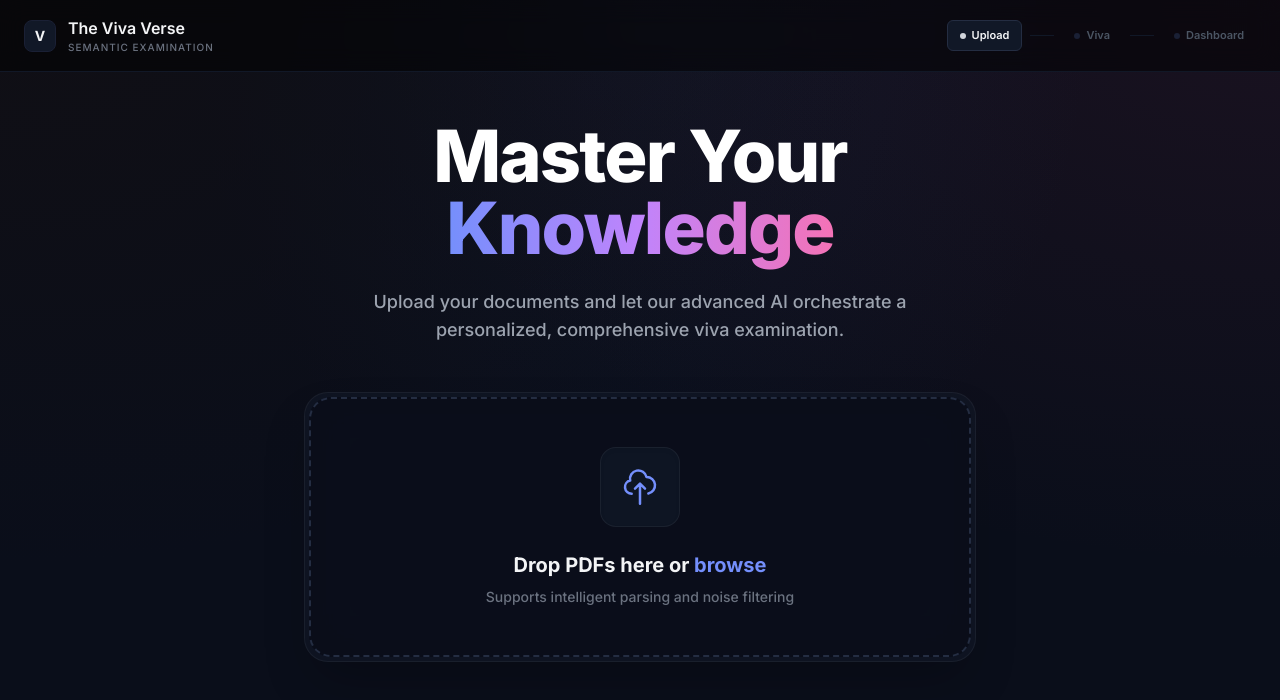
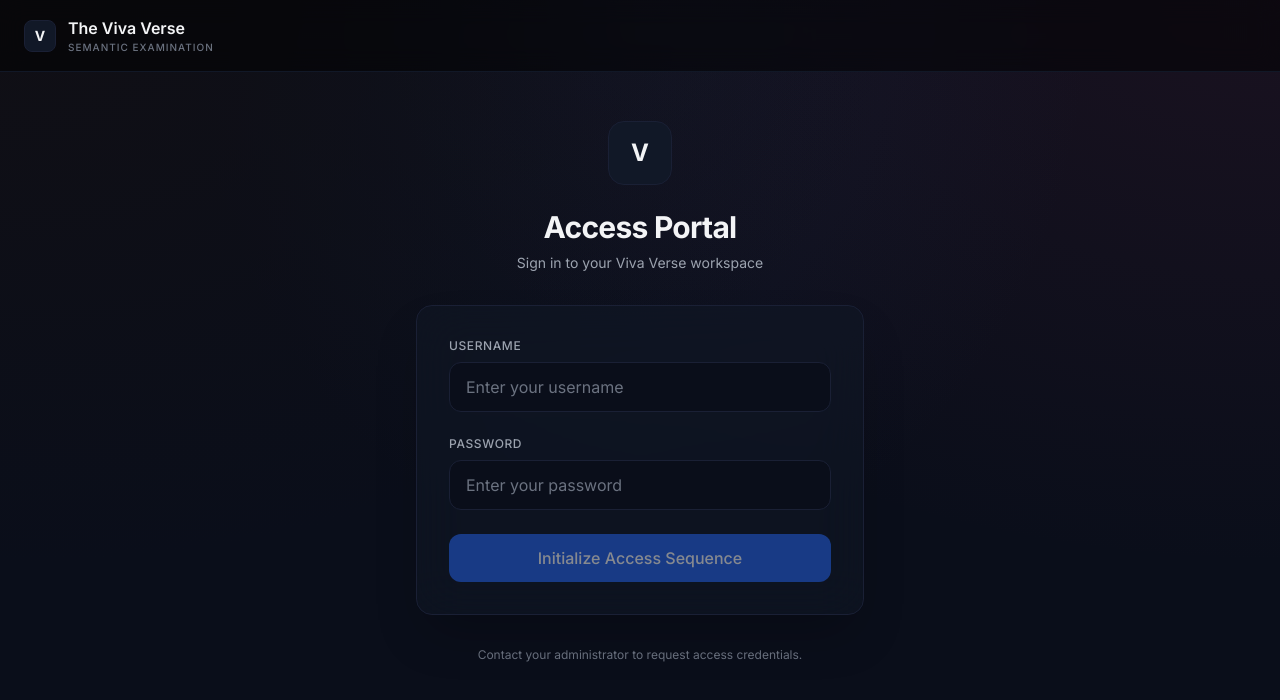
Before and after one commit to Harsh10022004/viva-verse, a React (Vite) app in the folder frontend/: page / in a window 1280 px wide. Shown: the top 700 px of the page. Built offline with nearby package versions, Linux system fonts and the light colour scheme.

Commit message:
feat(frontend): wire auth state into dashboard and app shell

```diff
--- a/frontend/src/App.jsx
+++ b/frontend/src/App.jsx
@@ -1,17 +1,56 @@
-import { useState } from 'react'
+import { useState, useEffect } from 'react'
 import UploadView from './components/UploadView'
 import VivaTerminal from './components/VivaTerminal'
 import Dashboard from './components/Dashboard'
 import Toast from './components/Toast'
+import LoginView from './components/LoginView'
+import HistoryView from './components/HistoryView'
 
 const API = 'http://localhost:8000/api/v1'
 
 function App() {
-    const [view, setView] = useState('upload') // 'upload' | 'viva' | 'dashboard'
+    const [view, setView] = useState('login') // 'login' | 'upload' | 'viva' | 'dashboard' | 'history'
     const [sessionId, setSessionId] = useState(null)
     const [questions, setQuestions] = useState([])
     const [analytics, setAnalytics] = useState(null)
     const [toasts, setToasts] = useState([])
+    const [token, setToken] = useState(localStorage.getItem('token') || null)
+    const [user, setUser] = useState(null)
+
+    useEffect(() => {
+        if (token) {
+            // Verify token / get me
+            fetch(`${API}/auth/me`, {
+                headers: { 'Authorization': `Bearer ${token}` }
+            })
+            .then(res => res.ok ? res.json() : Promise.reject())
+            .then(data => {
+                setUser(data);
+                if(view === 'login') setView('upload');
+            })
+            .catch(() => {
+                handleLogout();
+            });
+        } else {
+            setView('login');
+        }
+    }, [token]);
+
+    const handleLogin = (newToken, userData) => {
+        localStorage.setItem('token', newToken);
+        setToken(newToken);
+        setUser(userData);
+        setView('upload');
+    };
+
+    const handleLogout = () => {
+        localStorage.removeItem('token');
+        setToken(null);
+        setUser(null);
+        setView('login');
+        setSessionId(null);
+        setAnalytics(null);
+    };
 
     const addToast = (message, type = 'info') => {
         const id = Date.now()
@@ -41,6 +80,11 @@ function App() {
         setAnalytics(null)
     }
 
+    const handleReviewSession = (sessionData) => {
+        setAnalytics(sessionData);
+        setView('dashboard');
+    }
+
     return (
         <div className="min-h-screen relative">
             <Toast toasts={toasts} removeToast={removeToast} />
@@ -60,50 +104,46 @@ function App() {
                         </div>
                     </div>
 
-                    {/* Progress Steps */}
-                    <div className="flex items-center gap-2">
-                        {['Upload', 'Viva', 'Dashboard'].map((step, i) => {
-                            const stepKey = ['upload', 'viva', 'dashboard'][i]
-                            const isActive = view === stepKey
-                            const isDone = ['upload', 'viva', 'dashboard'].indexOf(view) > i
-                            return (
-                                <div key={step} className="flex items-center gap-2">
-                                    {i > 0 && <div className={`w-6 h-px ${isDone ? 'bg-gray-400' : 'bg-surface-800'}`} />}
-                                    <div className={`flex items-center gap-1.5 px-3 py-1.5 rounded-md text-[11px] font-semibold transition-all duration-300 ${isActive
-                                        ? 'bg-surface-800 text-gray-100 border border-surface-600'
-                                        : isDone
-                                            ? 'text-gray-400'
-                                            : 'text-gray-600'
-                                        }`}>
-                                        {isDone ? (
-                                            <svg className="w-3.5 h-3.5" fill="currentColor" viewBox="0 0 20 20">
-                                                <path fillRule="evenodd" d="M16.707 5.293a1 1 0 010 1.414l-8 8a1 1 0 01-1.414 0l-4-4a1 1 0 011.414-1.414L8 12.586l7.293-7.293a1 1 0 011.414 0z" clipRule="evenodd" />
-                                            </svg>
-                                        ) : (
-                                            <span className={`w-1.5 h-1.5 rounded-full ${isActive ? 'bg-gray-300' : 'bg-surface-700'}`} />
-                                        )}
-                                        {step}
-                                    </div>
+                    {/* Progress Steps or Auth Profile */}
+                    {user ? (
+                        <div className="flex items-center gap-4">
+                            <button
+                                onClick={() => setView('history')}
+                                className={`text-xs font-semibold px-3 py-1.5 rounded-md border transition-all ${view === 'history' ? 'bg-surface-800 text-blue-400 border-blue-500/50' : 'bg-transparent text-gray-400 border-surface-700 hover:text-gray-200'}`}
+                            >
+                                My History
+                            </button>
+                            <div className="h-4 w-px bg-surface-700"></div>
+                            <div className="flex items-center gap-2">
+                                <div className="w-6 h-6 rounded-full bg-blue-600/20 text-blue-400 flex items-center justify-center text-xs font-bold border border-blue-500/30 uppercase">
+                                    {user.username.charAt(0)}
                                 </div>
-                            )
-                        })}
-                    </div>
+                                <span className="text-xs font-medium text-gray-300">{user.username}</span>
+                            </div>
+                            <button onClick={handleLogout} className="text-xs text-red-400 hover:text-red-300 font-medium ml-2">
+                                Logout
+                            </button>
+                        </div>
+                    ) : null}
                 </div>
             </header>
 
             {/* Main Content */}
             <main className="relative z-10">
-                {view === 'upload' && <UploadView apiBase={API} onReady={handleEngineReady} addToast={addToast} />}
+                {view === 'login' && <LoginView apiBase={API} onLogin={handleLogin} addToast={addToast} />}
+                {view === 'history' && <HistoryView apiBase={API} token={token} onReviewSession={handleReviewSession} onBack={() => setView('upload')} addToast={addToast} />}
+                {view === 'upload' && <UploadView apiBase={API} token={token} onReady={handleEngineReady} addToast={addToast} />}
                 {view === 'viva' && (
                     <VivaTerminal
                         apiBase={API}
+                        token={token}
                         sessionId={sessionId}
                         questions={questions}
                         onComplete={handleVivaComplete}
                         addToast={addToast}
                     />
                 )}
-                {view === 'dashboard' && <Dashboard analytics={analytics} onRestart={handleRestart} />}
+                {view === 'dashboard' && <Dashboard apiBase={API} token={token} analytics={analytics} onRestart={handleRestart} />}
             </main>
         </div>
     )
--- a/frontend/src/components/Dashboard.jsx
+++ b/frontend/src/components/Dashboard.jsx
@@ -16,10 +16,31 @@ import { Radar, Chart as ReactChart } from 'react-chartjs-2'
 
 ChartJS.register(RadialLinearScale, PointElement, LineElement, Filler, Tooltip, Legend, CategoryScale, LinearScale, BarElement, Title)
 
-export default function Dashboard({ analytics, onRestart }) {
+export default function Dashboard({ apiBase, token, analytics, onRestart }) {
     const [activeTab, setActiveTab] = useState('overview')
 
     if (!analytics) return null
+
+    const handleDownloadReport = async () => {
+        try {
+            const response = await fetch(`${apiBase}/download-report/${analytics.session_id}`, {
+                headers: { 'Authorization': `Bearer ${token}` }
+            });
+            if (!response.ok) throw new Error('Download failed');
+            const blob = await response.blob();
+            const url = window.URL.createObjectURL(blob);
+            const a = document.createElement('a');
+            a.href = url;
+            a.download = `Viva_Report_${analytics.session_id.slice(0, 8)}.pdf`;
+            document.body.appendChild(a);
+            a.click();
+            window.URL.revokeObjectURL(url);
+            document.body.removeChild(a);
+        } catch (error) {
+            console.error('Download error:', error);
+            alert('Failed to download report.');
+        }
+    };
 
     const {
         overall_score,
@@ -373,7 +394,7 @@ export default function Dashboard({ analytics, onRestart }) {
             {/* Actions */}
             <div className="flex flex-col sm:flex-row justify-center gap-4 mt-10">
                 <button
-                    onClick={() => window.open(`http://127.0.0.1:8000/api/v1/download-report/${analytics.session_id}`, '_blank')}
+                    onClick={handleDownloadReport}
                     className="bg-white text-black px-6 py-3 rounded-xl font-bold inline-flex items-center justify-center gap-2 hover:bg-gray-200 transition-colors shadow-lg"
                 >
                     <svg className="w-5 h-5" fill="none" stroke="currentColor" viewBox="0 0 24 24">
--- a/frontend/src/components/UploadView.jsx
+++ b/frontend/src/components/UploadView.jsx
@@ -1,7 +1,7 @@
 import { useState, useRef } from 'react'
 import axios from 'axios'
 
-export default function UploadView({ apiBase, onReady, addToast }) {
+export default function UploadView({ apiBase, token, onReady, addToast }) {
     const [files, setFiles] = useState([])
     const [loading, setLoading] = useState(false)
     const [status, setStatus] = useState('')
@@ -36,7 +36,7 @@ export default function UploadView({ apiBase, onReady, addToast }) {
 
     const startVivaProcess = async (currentUploadId = null) => {
         setStatus('Generating AI questions via Gemini (may take ~30s)...')
-        const vivaRes = await axios.post(`${apiBase}/start-viva`, { mode: selectedMode, num_questions: numQuestions }, { timeout: 120000 })
+        const vivaRes = await axios.post(`${apiBase}/start-viva`, { mode: selectedMode, num_questions: numQuestions }, { timeout: 120000, headers: { Authorization: `Bearer ${token}` } })
         setStatus('Engine initialized!')
         addToast(`Engine initialized in ${selectedMode === 'quick' ? 'Quick' : 'Comprehensive'} mode!`, 'success')
         setTimeout(() => onReady(vivaRes.data), 800)
@@ -52,7 +52,7 @@ export default function UploadView({ apiBase, onReady, addToast }) {
             files.forEach(f => formData.append('files', f))
 
             const uploadRes = await axios.post(`${apiBase}/upload`, formData, {
-                headers: { 'Content-Type': 'multipart/form-data' }
+                headers: { 'Content-Type': 'multipart/form-data', 'Authorization': `Bearer ${token}` }
             })
 
             if (uploadRes.data.status === 'requires_confirmation') {
@@ -106,6 +106,8 @@ export default function UploadView({ apiBase, onReady, addToast }) {
             const confirmRes = await axios.post(`${apiBase}/confirm-upload`, {
                 upload_id: uploadId,
                 priorities: priorities
+            }, {
+                headers: { Authorization: `Bearer ${token}` }
             })
             setChunkCount(confirmRes.data.total_chunks)
             await startVivaProcess(uploadId)
--- a/frontend/src/components/VivaTerminal.jsx
+++ b/frontend/src/components/VivaTerminal.jsx
@@ -4,7 +4,7 @@ import axios from 'axios'
 const SpeechRecognition = typeof window !== 'undefined' && (window.SpeechRecognition || window.webkitSpeechRecognition)
 const voiceSupported = !!SpeechRecognition
 
-export default function VivaTerminal({ apiBase, sessionId, questions: initialQuestions, onComplete, addToast }) {
+export default function VivaTerminal({ apiBase, token, sessionId, questions: initialQuestions, onComplete, addToast }) {
     const [localQuestions, setLocalQuestions] = useState(initialQuestions)
     const [currentIdx, setCurrentIdx] = useState(0)
     const [answer, setAnswer] = useState('')
@@ -93,6 +93,8 @@ export default function VivaTerminal({ apiBase, sessionId, questions: initialQue
                 session_id: sessionId,
                 question_id: current.id,
                 answer: answer,
+            }, {
+                headers: { Authorization: `Bearer ${token}` }
             })
 
             const fb = res.data
@@ -125,7 +127,7 @@ export default function VivaTerminal({ apiBase, sessionId, questions: initialQue
         if (isLast || isComplete) {
             setFinalizing(true)
             try {
-                const res = await axios.post(`${apiBase}/finalize`, { session_id: sessionId })
+                const res = await axios.post(`${apiBase}/finalize`, { session_id: sessionId }, { headers: { Authorization: `Bearer ${token}` } })
                 addToast('Viva finalized. Generating your 3D Dashboard!', 'success')
                 onComplete(res.data)
             } catch (err) {
```
